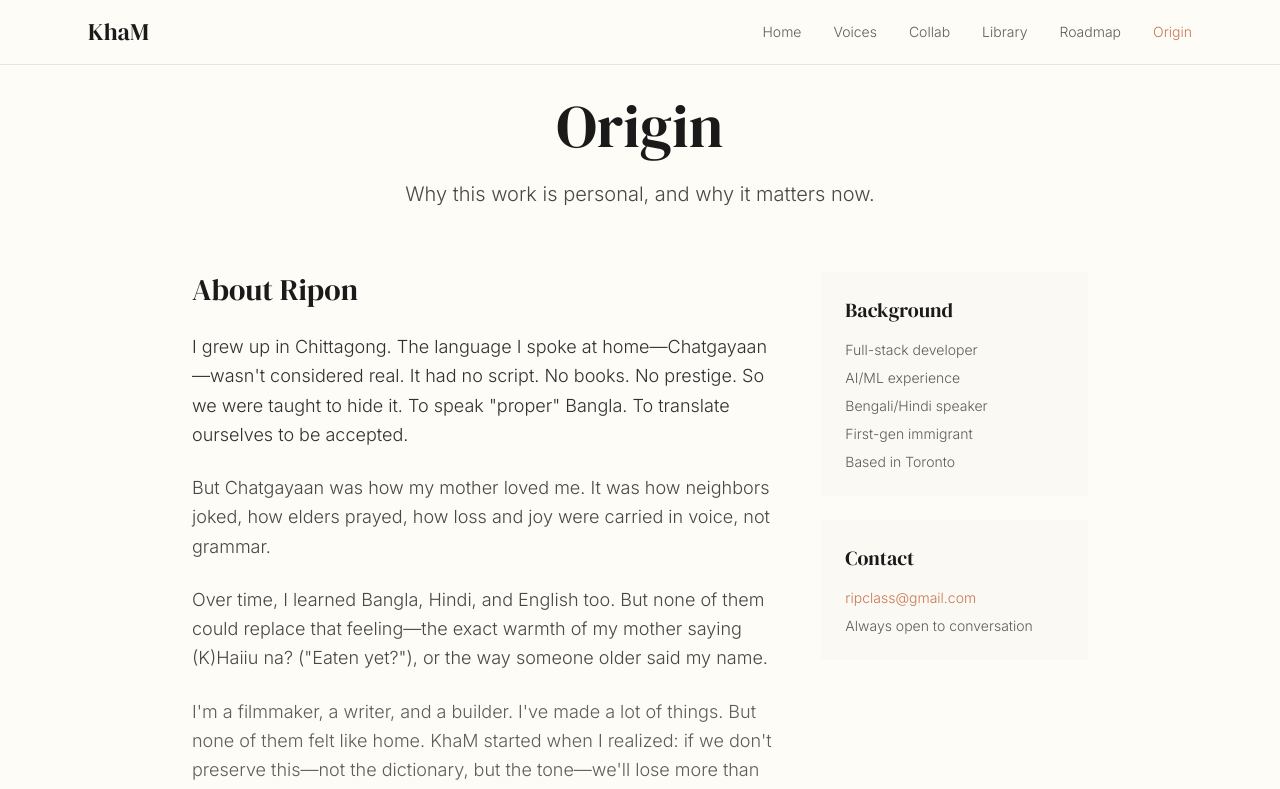
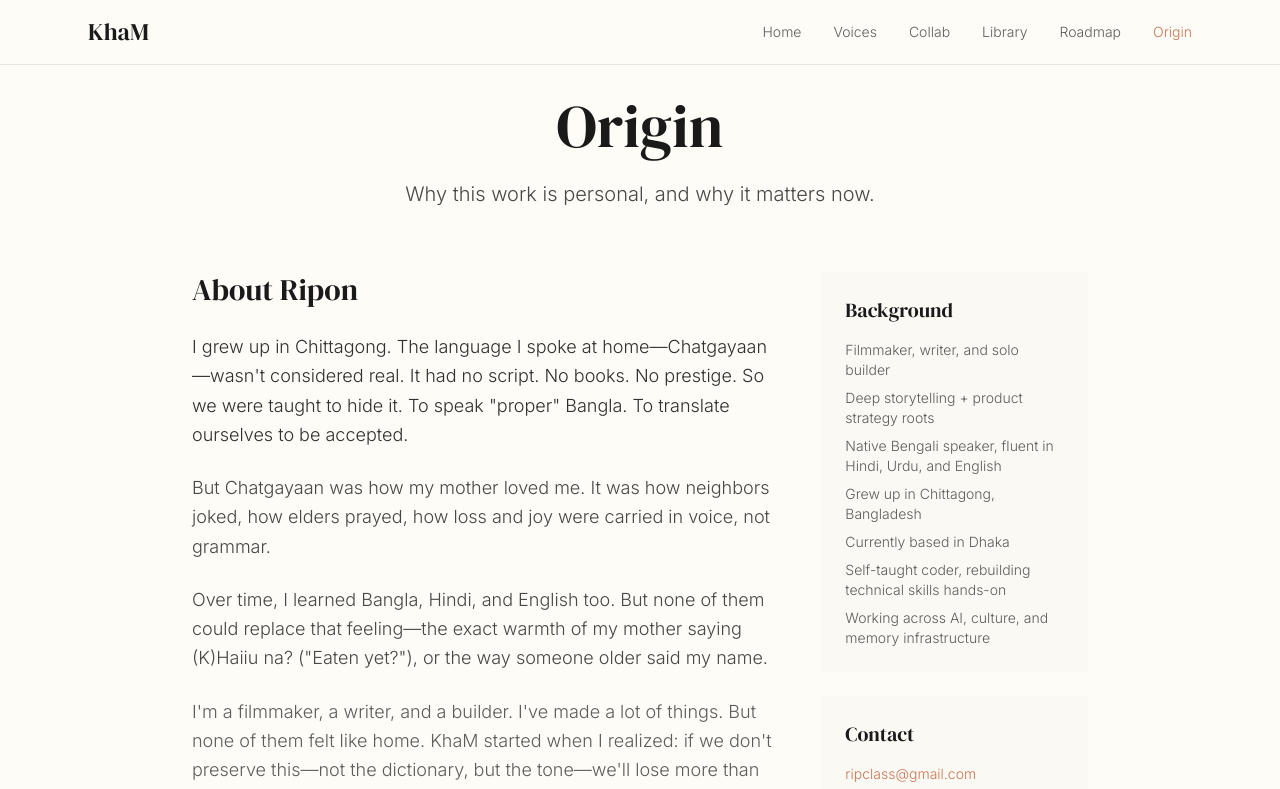
Before and after one commit to ripclass/kham-voice-keepers, a React (Vite) app: page /team in a window 1280 px wide. Shown: the top 789 px of the page. Built offline with nearby package versions, Linux system fonts and the light colour scheme.

Commit message:
Update Team page background info
Replaced the background information with the new details.

```diff
--- a/src/pages/Team.tsx
+++ b/src/pages/Team.tsx
@@ -53,11 +53,13 @@ const Team = () => {
                 <div className="bg-muted/20 p-6 space-y-4">
                   <h3 className="font-serif text-xl text-ink">Background</h3>
                   <div className="space-y-2 text-sm font-light text-ink/70">
-                    <p>Full-stack developer</p>
-                    <p>AI/ML experience</p>
-                    <p>Bengali/Hindi speaker</p>
-                    <p>First-gen immigrant</p>
-                    <p>Based in Toronto</p>
+                    <p>Filmmaker, writer, and solo builder</p>
+                    <p>Deep storytelling + product strategy roots</p>
+                    <p>Native Bengali speaker, fluent in Hindi, Urdu, and English</p>
+                    <p>Grew up in Chittagong, Bangladesh</p>
+                    <p>Currently based in Dhaka</p>
+                    <p>Self-taught coder, rebuilding technical skills hands-on</p>
+                    <p>Working across AI, culture, and memory infrastructure</p>
                   </div>
                 </div>
 
```
